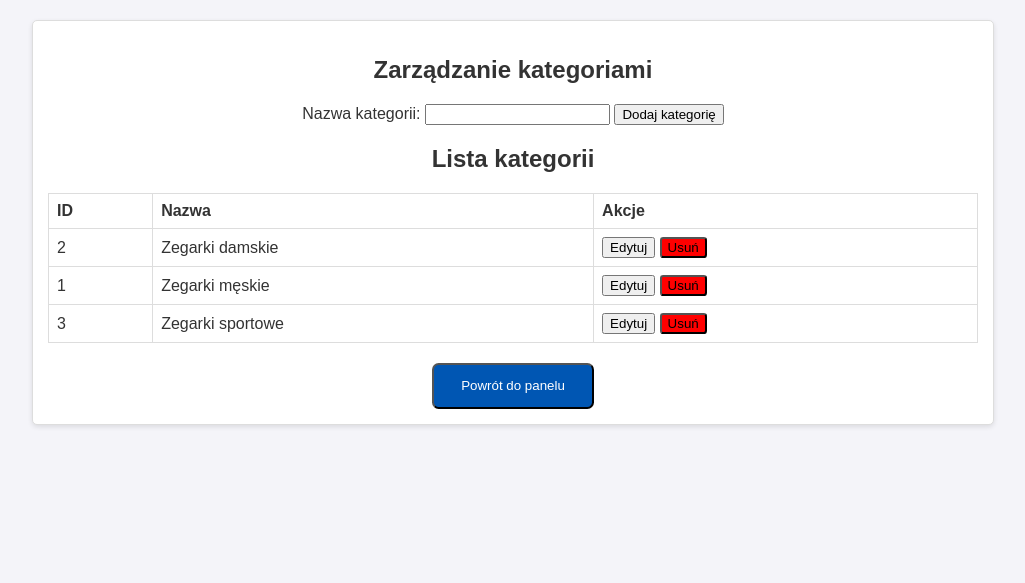
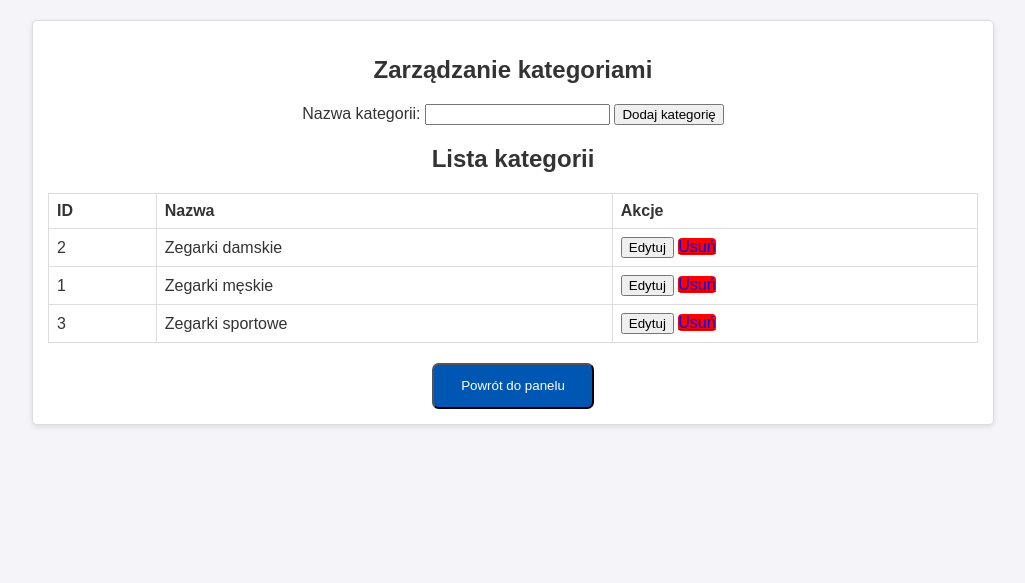
Before and after one commit to borsuk1234/sklep, a PHP site: page /admin_categories.php in a window 1280 px wide. Shown: the part 131-714 px from the top of the page, without its empty margins (127-1152 px from the left). Run offline with PHP 8.4, Linux system fonts and the light colour scheme; data comes from the database, SQL or seed files in the repository.

Commit message:
poprawy usuwania

```diff
--- a/admin_categories.php
+++ b/admin_categories.php
@@ -68,8 +68,8 @@ $categories = $pdo->query("SELECT * FROM categories")->fetchAll(PDO::FETCH_ASSOC
             <td>
                 <button onclick="editCategory(<?= $category['id'] ?>, '<?= htmlspecialchars($category['name'], ENT_QUOTES) ?>')">Edytuj</button>
 
-                <button href="admin_categories.php?delete=<?= $category['id'] ?>" onclick="return confirm('Czy na pewno chcesz usunąć tę kategorię?')"
-                    style="background-color: red; border-radius: 0.25em;">Usuń</button>
+                <a href="admin_categories.php?delete=<?= $category['id'] ?>" onclick="return confirm('Czy na pewno chcesz usunąć tę kategorię?')"
+                    style="background-color: red; border-radius: 0.25em;">Usuń</a>
             </td>
         </tr>
         <?php endforeach; ?>
--- a/admin_products.php
+++ b/admin_products.php
@@ -120,7 +120,7 @@ if ($_SERVER['REQUEST_METHOD'] === 'POST') {
                 <td><?= htmlspecialchars($product['categories']) ?></td>
                 <td>
                     <button onclick="editProduct(<?= $product['id'] ?>)">Edytuj</button>
-                    <button style="background-color:red; border-radius: 0.25em;" href="admin_products.php?delete=<?= $product['id'] ?>" onclick="return confirm('Czy na pewno chcesz usunąć ten produkt?')">Usuń</button>
+                    <a style="background-color:red; border-radius: 0.25em;" href="admin_products.php?delete=<?= $product['id'] ?>" onclick="return confirm('Czy na pewno chcesz usunąć ten produkt?')">Usuń</a>
                 </td>
             </tr>
             <?php endforeach; ?>
--- a/styles.css
+++ b/styles.css
@@ -122,8 +122,6 @@ section h2 {
     display: grid;
     grid-template-columns: repeat(auto-fill, minmax(200px, 1fr));
     gap: 20px;
-    width: 100%;
-    margin: 0 auto;
 }
 
 .product-item {
@@ -205,14 +203,14 @@ th, td {
     border: 1px solid #ddd;
 }
 
-td:nth-child(3) {
+td:nth-child(3) { /* Kolumna opisu */
     max-width: 300px;
     overflow: hidden;
     text-overflow: ellipsis;
     white-space: nowrap;
 }
 
-td:nth-child(3):hover {
+td:nth-child(3):hover { /* Pełny opis przy najechaniu */
     white-space: normal;
     overflow: visible;
 }
```
